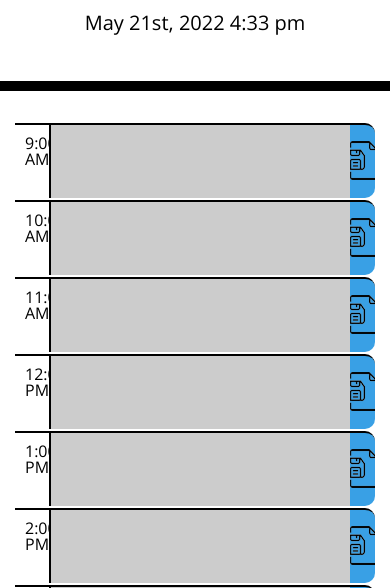
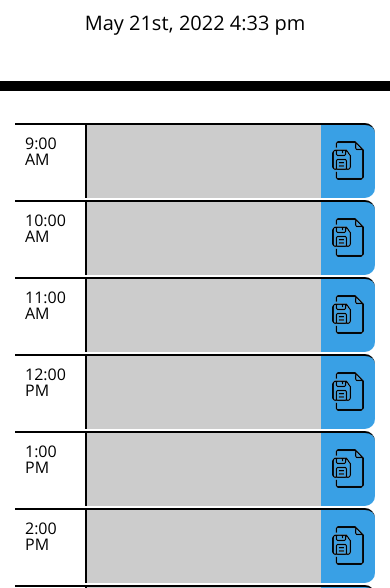
Before and after one commit to Vesuro30/Day-Planner, a plain HTML site: page index.html in a window 390 px wide. Shown: the part 256-844 px from the top of the page. Drawn offline with nearby package versions, Linux system fonts and the light colour scheme.

Commit message:
add media queries

```diff
--- a/css/style2.css
+++ b/css/style2.css
@@ -64,24 +64,32 @@ textarea{
 
 
 
-@media screen and(max-width: 768px)
+@media screen and (max-width: 768px)
 {
   .hour{
     width: 20%;
   }
 
   .save{
-    width: 20%;
+    width: 15%;
+  }
+
+  .task{
+    width: 65%
   }
 }
 
-@media screen and(max-width: 500px)
+@media screen and (max-width: 500px)
 {
   .hour{
     width: 20%;
   }
 
   .save{
-    width: 20%;
+    width: 15%;
+  }
+
+  .task{
+    width: 65%
   }
 }
--- a/index.html
+++ b/index.html
@@ -19,7 +19,7 @@
       rel="stylesheet"
     />
     <link rel="stylesheet" href="./css/style.css"/>
-    <link rel="stylesheet" href="./css/style2.css?1">
+    <link rel="stylesheet" href="./css/style2.css?123">
     <title>Work Day Scheduler</title>
   </head>
 
```
